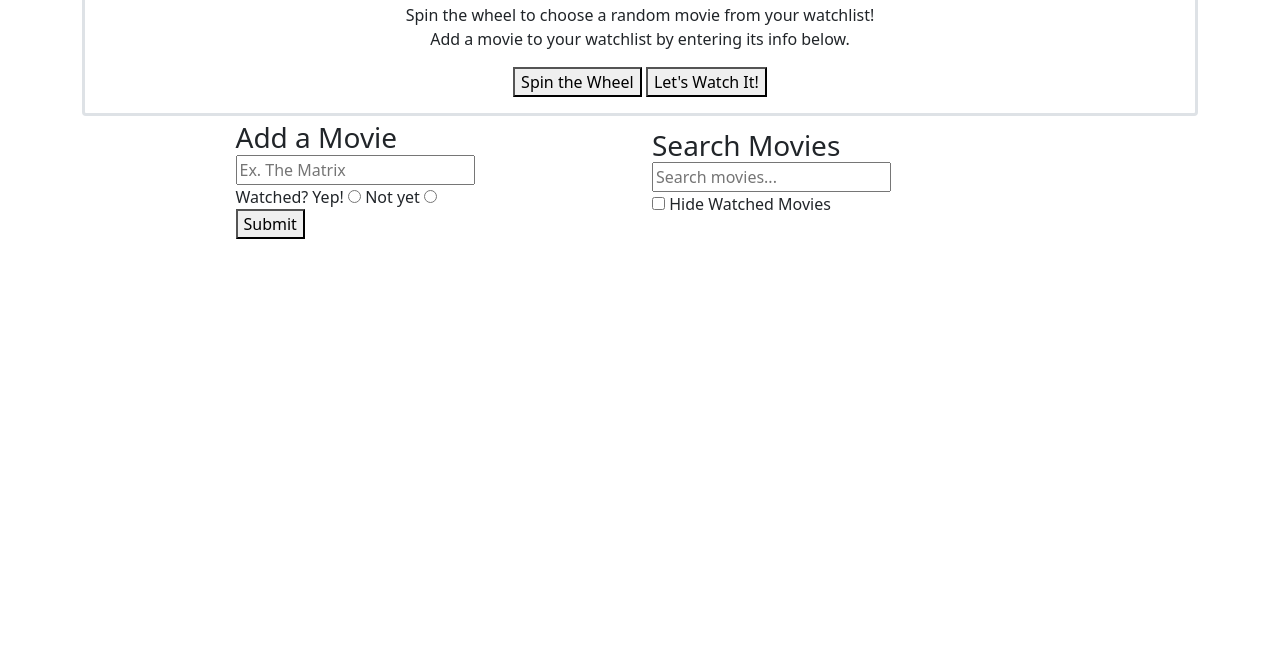
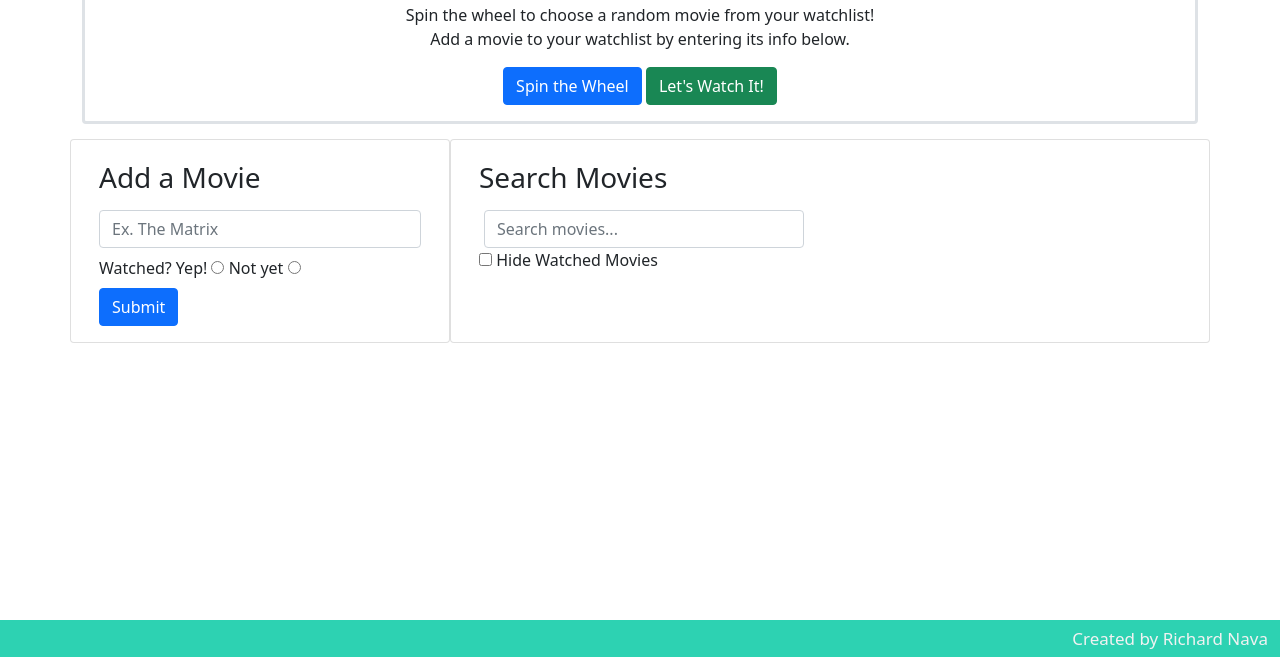
Before and after one commit to richard-nava/movie-decider, a website with bundled scripts: page app/index.html in a window 1280 px wide. Shown: the part 143-800 px from the top of the page. Built offline with nearby package versions, Linux system fonts and the light colour scheme.

Commit message:
Cleaner homepage views

```diff
--- a/app/css/styles.css
+++ b/app/css/styles.css
@@ -7,18 +7,72 @@ h1 {
 
 }
 
+.movie-things{
+    margin-top: 15px;
+}
+
+.searchbar{
+    width: 20rem;
+    margin-left: 5px;
+}
+
 .movieList{
     margin-top: 15px;
 }
 
 #search-bar{
-    align-self: center;
+    /* align-self: center; */
+}
+
+#search{
+    margin-top: 15px;
 }
 
 body {
     background-color:white;
+    min-height: 400px;
+   margin-bottom: 100px;
+   clear: both;
 }
 
 #movie-card{
     align-self: center;
 }
+
+#add-movie-form{
+    margin-top: 15px;
+}
+
+/* Add a black background color to the top navigation */
+.botnav {
+    background-color: #2DD2B2;
+    overflow: hidden;
+    margin-top: 20px;
+}
+
+/* Style the links inside the navigation bar */
+.botnav a {
+  float: left;
+  color: #f2f2f2;
+  text-align: center;
+  padding: 6px 12px;
+  text-decoration: none;
+  font-size: 17px;
+}
+
+/* Change the color of links on hover */
+.botnav a:hover {
+  background-color: #ddd;
+  color: black;
+}
+
+/* Add a color to the active/current link */
+.botnav a.active {
+  background-color: #4CAF50;
+  color: white;
+}
+
+/* Right-aligned section inside the top navigation */
+.botnav-right {
+  float: right;
+}
--- a/app/index.html
+++ b/app/index.html
@@ -10,24 +10,27 @@
         <nav class="navbar navbar-dark bg-primary">
             <div class="container-fluid">
               <a class="navbar-brand" href="#">MovieDecider</a>
+
             </div>
         </nav>
 
 
-
         <!----------- CHOOSE A RANDOM MOVIE ----------->
-        <div class="container" id="app-title">
+            <div class="container col-lg" id="app-title">
                 <div class="card border border-3" id="movie-chooser">
                     <div class="card-body text-center">
+                        <div id="notification-area">
+                            </div>
                         <div class="container" id="random-titles">
+
                             <h1>Welcome to MovieDecider</h1>
 
                             <p>Spin the wheel to choose a random movie from your
                                 watchlist!<br> Add a movie to your watchlist by entering its info below.
                             </p>
                         </div>
-                    <button name="spin">Spin the Wheel</button>
-                    <button name="confirm">Let's Watch It!</button>
+                        <button type="button" class="btn btn-primary" name="spin">Spin the Wheel</button>
+                        <button type="button" class="btn btn-success" name="confirm">Let's Watch It!</button>
                     </div>
                 </div>
             </div>
@@ -35,53 +38,67 @@
 
         </div> -->
 
-        <div class="container">
-
-
+        <div class="container movie-things">
             <div class="row">
                 <!----------- ADD MOVIE ----------->
-            <div class="col d-flex justify-content-center" id="form-movies">
-            <label for="add-movie-form"> <h3 style="padding-top: 5px;margin-bottom: 0px;">Add a Movie</h3>
+                <div class="col card">
+                    <div class="card-body">
+                        <div id="form-movies">
+                            <h3 class="card-title" style="padding-top: 5px;margin-bottom: 0px;">Add a Movie</h3>
                                     <form id="add-movie-form">
-                        <label>
-                            <input name="addMovie" id="add-movie" type="text" placeholder="Ex. The Matrix">
-                        </label>
-                        <br>Watched?
+                                        <div class="mb-2">
+                                            <input name="addMovie" class="form-control" id="add-movie" type="text" placeholder="Ex. The Matrix">
+                                        </div>
+                                        <div class="mb-2">
+                                        Watched?
                                         <label for="true1">Yep!
-                            <input type="radio" id="true1" name="watchedcheck" value="true">
+                                            <input type="radio" id="true1" class="form-control-check" name="watchedcheck" value="true">
                                         </label>
 
                                         <label for="false1">Not yet</label>
-                        <input type="radio" id="false1" name="watchedcheck" value="false">
+                                        <input type="radio" id="false1" class="form-control-check" name="watchedcheck" value="false">
                                         </label>
-                        <br>
-                        <button>Submit</button>
+                                        </div>
+
+                                        <button type="button" class="btn btn-primary d-flex justify-content-center">Submit</button>
                                     </form>
-                </label>
+
+                        </div>
+                    </div>
                 </div>
                 <br>
 
                 <!----------- SEARCH MOVIE ----------->
-            <div class="col" id="search-bar">
-                <label for="search"><h3 style="padding-top: 5px;margin-bottom: 0px;">Search Movies</h3>
-                    <input type="text" placeholder="Search movies..." id="search">
-                </label>
+                <div class="card col-8 col-md-offset-2"">
+                <div class="card-body" id="search-bar">
+                                        <h3 class="card-title" style="padding-top: 5px;margin-bottom: 0px;">Search Movies</h3>
+
+                    <div class="form-inline">
+                    <input class="form-control col-auto searchbar" type="text" placeholder="Search movies..." id="search">
+                    <input type="checkbox" name="hideWatched" id="hide-watched">
+                    <label for="hide-watched">Hide Watched Movies</label>
+                    </div>
+
+
                     <br>
-                <label for="hide-watched">
-                <input type="checkbox" name="hideWatched" id="hide-watched">
-                </label> Hide Watched Movies
+
                     <!----------- LIST OF MOVIES ----------->
-                <div class="movieList " id="movie-list">
+                    <div class="movieList list-group overflow-auto" id="movie-list">
 
                     </div>
 
                 </div>
 
+            </div>
+        </div>
+        <div class="botnav fixed-bottom">
 
+            <div class="botnav-right">
+                <a href="#">Created by Richard Nava</a>
 
             </div>
         </div>
-
+        </div>
 
         <script src="./js/uudi.js"></script>
         <script src="./js/app.js" type="module"></script>
@@ -99,6 +116,7 @@
         <!-- Load our React component. -->
         <script src="./js/like_button.js"></script>
 
+
     </body>
 
 </html>
--- a/app/js/app.js
+++ b/app/js/app.js
@@ -81,13 +81,29 @@ document.querySelector("[name='spin']").addEventListener('click', function(e){
     movieChooser(movies)
 })
 
+// confirm watched movie
 document.querySelector("[name='confirm']").addEventListener('click', function(e){
     let area = document.querySelector("#random-titles")
     let movieID = area.getElementsByClassName("chosenMovie")[0].id
     let mov = movies.find(movie => movie.id===movieID)
     mov.watched = true
     Utils.saveMovies(movies)
+
+    let notifArea = document.querySelector('#notification-area');
+    document.querySelector('#notification-area').appendChild(watchNotification(mov))
+    setTimeout(function(){
+        notifArea.innerHTML = ''
+    }, 5000)
+
 })
+
+const watchNotification = function(movie){
+    let notif = document.createElement('h5')
+    notif.style.color = "green";
+    notif.textContent = `Watched status ${movie.title} were updated. Enjoy your movie!`
+
+    return notif;
+}
 
 
 
--- a/app/js/utils.js
+++ b/app/js/utils.js
@@ -48,9 +48,10 @@ export const renderMovies = function(movies,filters){
 
  // generate the DOM structure for a movie
  export const generateMovieDom = function(movie){
-    const movieEl = document.createElement('div')
-    const textEl = document.createElement('p')
+    //const movieEl = document.createElement('div')
+    const textEl = document.createElement('a')
     textEl.setAttribute('href', `./movie.html#${movie.id}`)
+    textEl.setAttribute('class', 'list-group-item list-group-item-action')
 
 
 
@@ -72,10 +73,10 @@ export const renderMovies = function(movies,filters){
     })
 
     // attach structures to page
-    textEl.appendChild(button)
-    movieEl.appendChild(textEl)
+    //textEl.appendChild(button)
+    //.appendChild(textEl)
 
-    return movieEl
+    return textEl
 
 }
 
```
Lines whose indentation alone changed are shown as unchanged.
